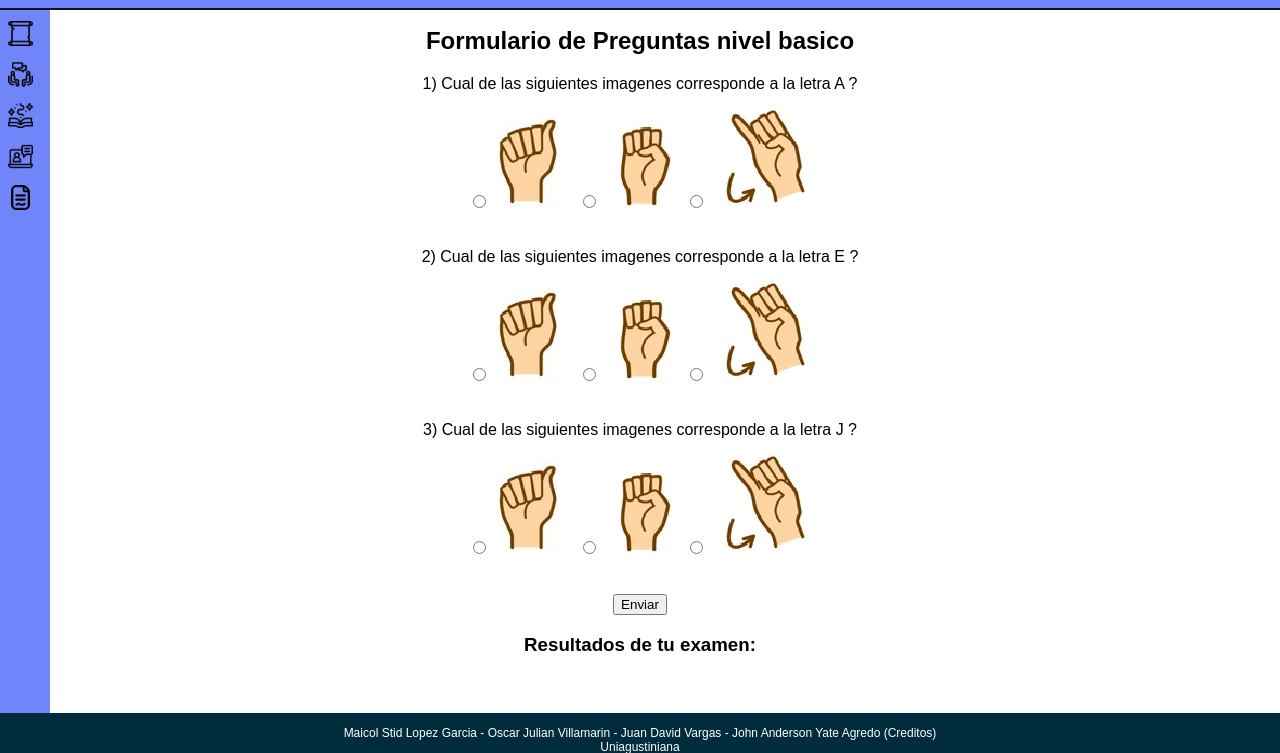
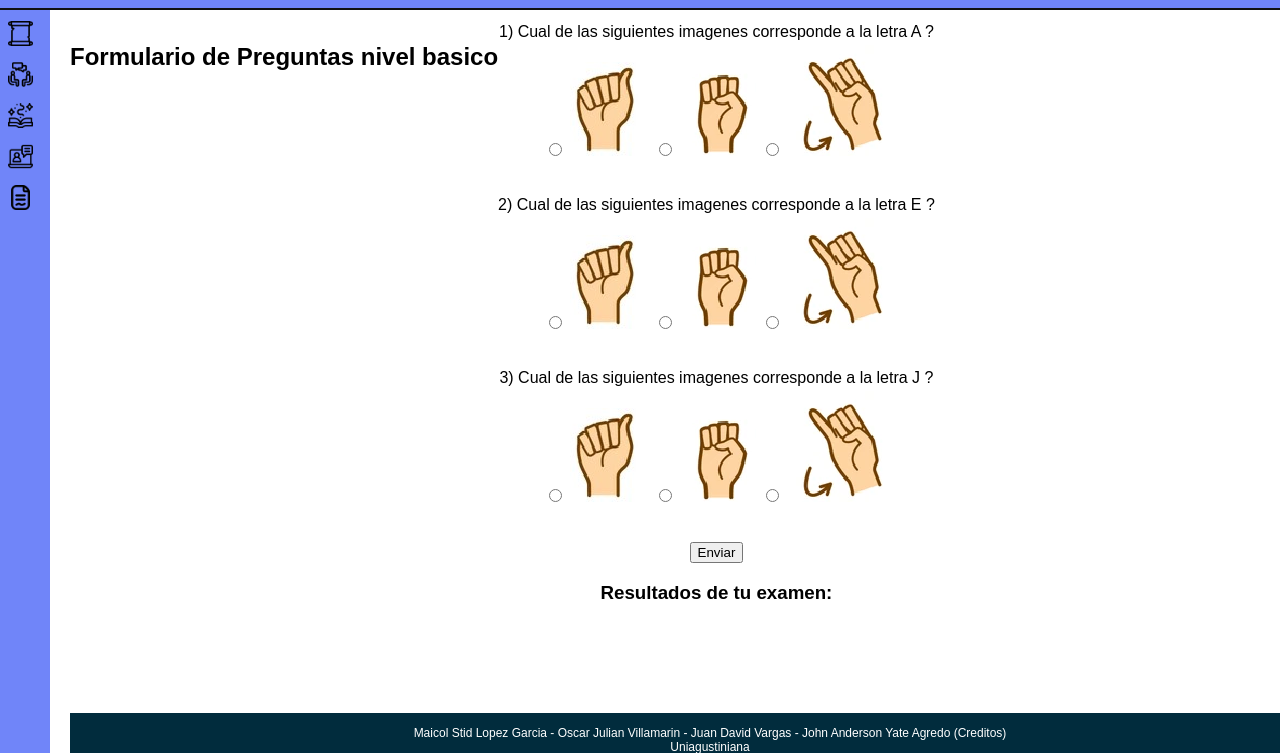
Before and after one commit to Mikecito080/pagina.github.io, a plain HTML site: page Ejercicio_basico.html in a window 1280 px wide. Shown: the part 47-800 px from the top of the page. Drawn offline with Linux system fonts and the light colour scheme.

Commit message:
content ejerc

```diff
--- a/CSS/Style_ejercicios_medio.css
+++ b/CSS/Style_ejercicios_medio.css
@@ -142,6 +142,7 @@ transition: background-color 0.3s ease;
   display: flex; /* Habilita Flexbox */
   flex-wrap: wrap; /* Permite que los elementos se envuelvan en múltiples filas */
   justify-content: flex-start; /* Alinea los elementos al inicio */
+  text-align: center; /* Centrar contenido */
 }
 
 /* Ajuste de imagen en la celda de la tabla */
--- a/Ejercicio_basico.html
+++ b/Ejercicio_basico.html
@@ -26,8 +26,8 @@
         <a href="Evaluaciones.html"><img src="imag_menu/Evaluacion.png"><span class="menu-text">Evaluaciones </span></a>
 
     </div>
+<div class="content">
 
-    <center>
 <br><br><br>
 
     <h2>Formulario de Preguntas nivel basico </h2>
@@ -73,8 +73,8 @@
         <p id="respuesta3"></p>
     </div>
 
-</center>
 
+</div>
 </body>
 <br>
 <footer>
```
Also changed, not shown: Ejercicio_avanzado.html (+2 -2 lines).
